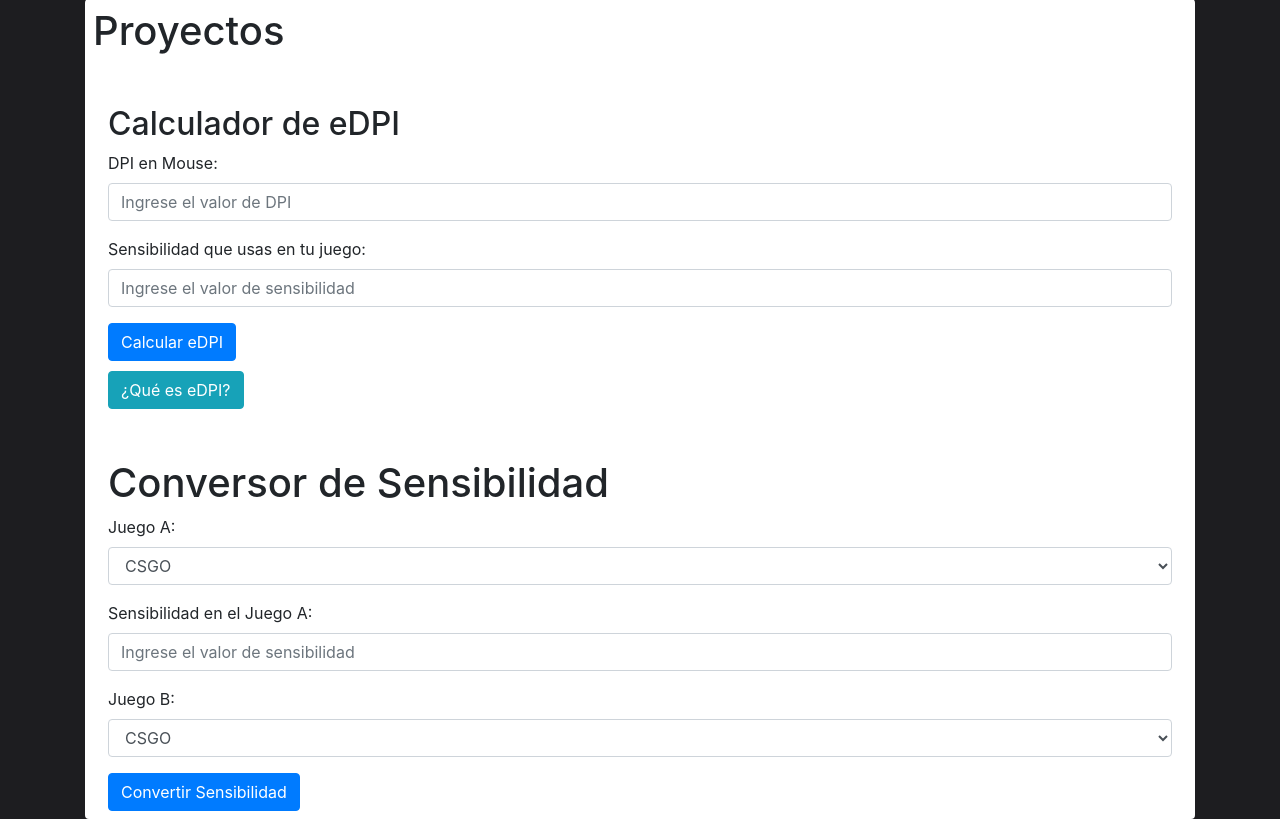
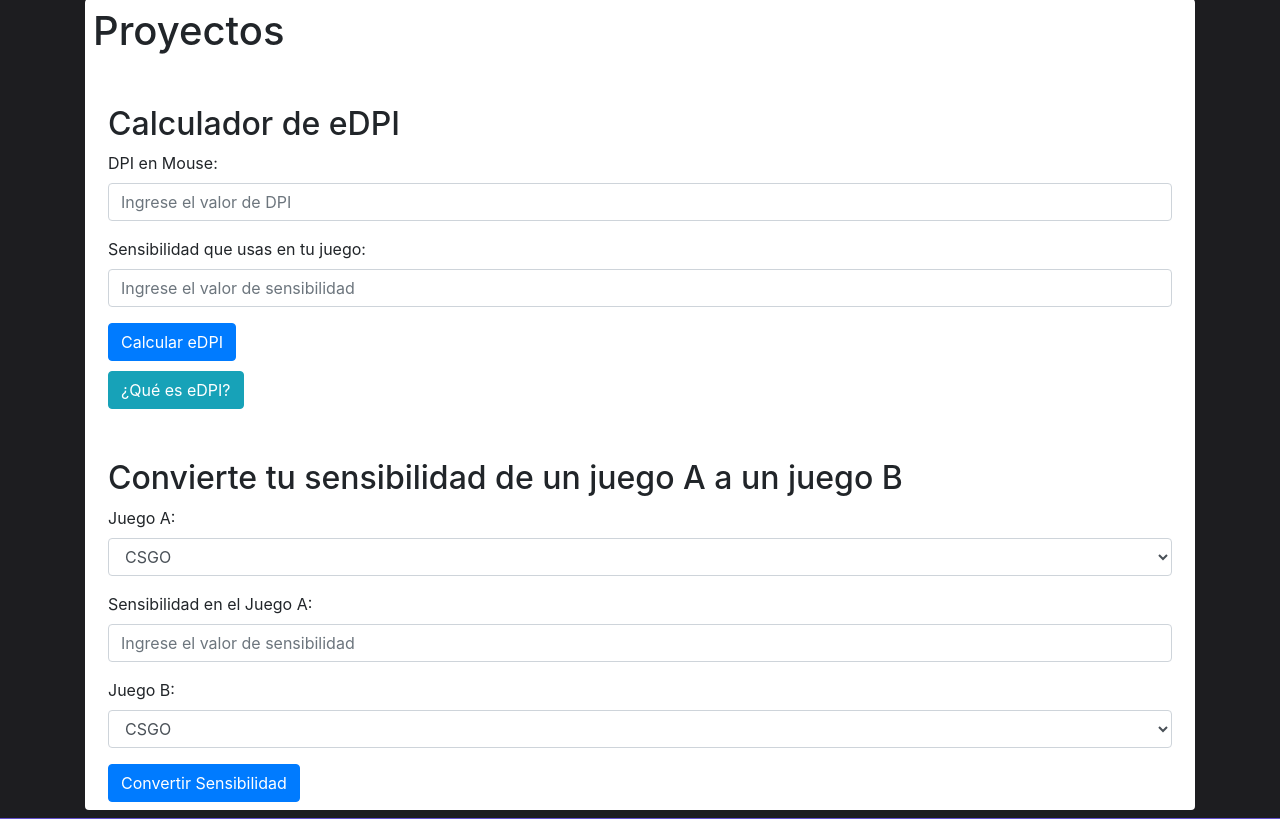
Before and after one commit to iCharly666/portafolio, a Django app: page /projects/ in a window 1280 px wide. Shown: the part 107-926 px from the top of the page. Run offline with Django 4.2, Linux system fonts and the light colour scheme; data comes from the database, SQL or seed files in the repository; some libraries are stand-ins or nearby versions.

Commit message:
project update

```diff
--- a/mysite/blog/templates/projects.html
+++ b/mysite/blog/templates/projects.html
@@ -29,7 +29,7 @@
             </div>
         </div>
         <div class="container">
-            <h1>Conversor de Sensibilidad</h1>
+            <h2>Convierte tu sensibilidad de un juego A a un juego B</h2>
             <div class="form-group">
                 <label for="juegoAInput">Juego A:</label>
                 <select class="form-control" id="juegoAInput">
```
